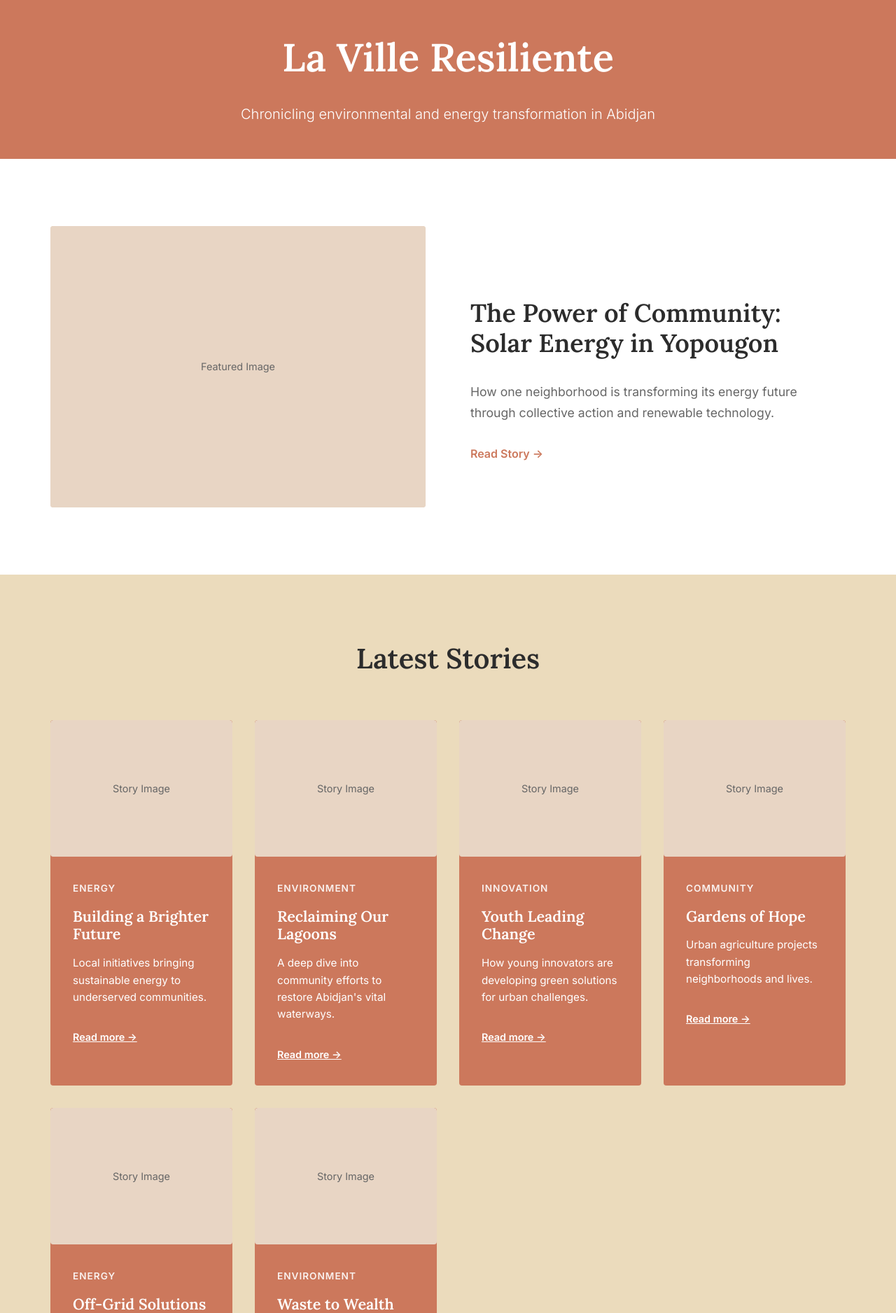
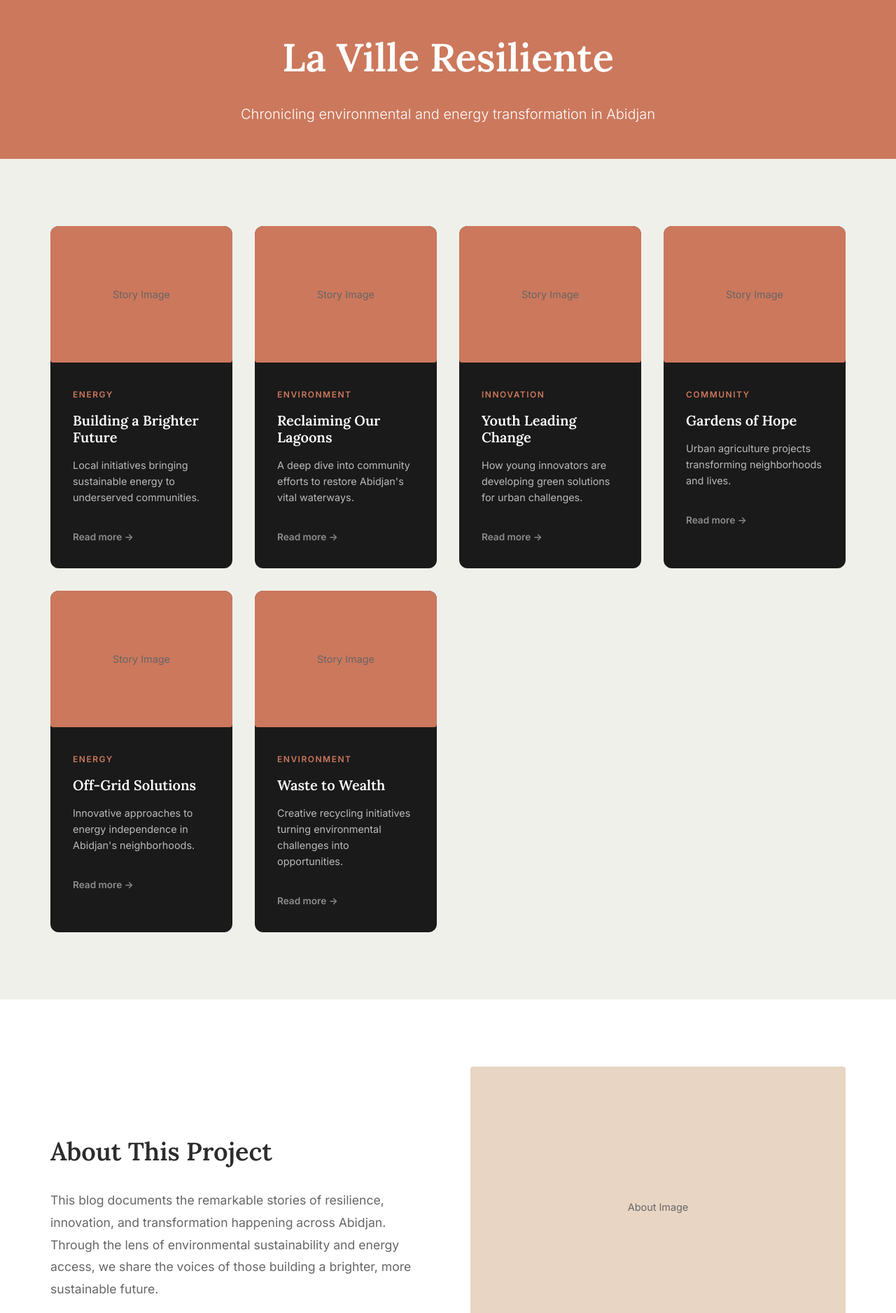
Before and after one commit to Farida-Adamu/Web_Throway, a PHP site: page / in a window 1280 px wide. Shown: the part 99-1975 px from the top of the page at 70% size. Run offline with PHP 8.4, Linux system fonts and the light colour scheme.

Commit message:
Update design based on client feedback
- Remove featured article section with white background
- Remove "Latest Stories" heading
- Change background color to lighter shade #F0F0EB
- Redesign blog cards with dark background (#1a1a1a)
- Add terracotta accent on card images
- Update card text styling for better readability on dark background
- Increase border radius on cards to 12px

```diff
--- a/index.html
+++ b/index.html
@@ -32,28 +32,9 @@
             </div>
         </section>
 
-        <!-- Featured Article -->
-        <section class="featured">
-            <div class="container">
-                <article class="featured-article">
-                    <div class="featured-image">
-                        <div class="placeholder-image">Featured Image</div>
-                    </div>
-                    <div class="featured-text">
-                        <span class="category">Environment</span>
-                        <h3>The Power of Community: Solar Energy in Yopougon</h3>
-                        <p class="excerpt">How one neighborhood is transforming its energy future through collective action and renewable technology.</p>
-                        <a href="post.html" class="read-more">Read Story →</a>
-                    </div>
-                </article>
-            </div>
-        </section>
-
         <!-- Blog Grid -->
         <section id="blog" class="blog-grid">
             <div class="container">
-                <h2 class="section-title">Latest Stories</h2>
-
                 <div class="grid">
                     <article class="blog-card">
                         <div class="card-image">
--- a/styles.css
+++ b/styles.css
@@ -9,7 +9,7 @@
     --accent-color: #A86A4D;       /* Darker terracotta */
     --text-dark: #2C2C2C;
     --text-light: #666666;
-    --bg-light: #EBDBBC;           /* Updated background */
+    --bg-light: #F0F0EB;           /* Updated background */
     --white: #FFFFFF;
 
     /* Typography */
@@ -193,13 +193,16 @@ img {
 
 .category {
     display: inline-block;
-    font-size: 0.85rem;
+    font-size: 0.75rem;
     text-transform: uppercase;
-    letter-spacing: 1px;
-    color: var(--white);
+    letter-spacing: 1.5px;
+    color: var(--primary-color);
     font-weight: 600;
     margin-bottom: var(--spacing-sm);
-    opacity: 0.9;
+}
+
+.blog-card .category {
+    color: var(--primary-color);
 }
 
 .featured-text h3 {
@@ -249,15 +252,15 @@ img {
 }
 
 .blog-card {
-    background-color: #CC785C;
-    border-radius: var(--border-radius);
+    background-color: #1a1a1a;
+    border-radius: 12px;
     overflow: hidden;
     transition: transform 0.3s ease, box-shadow 0.3s ease;
 }
 
 .blog-card:hover {
     transform: translateY(-5px);
-    box-shadow: 0 10px 30px rgba(0, 0, 0, 0.1);
+    box-shadow: 0 10px 30px rgba(0, 0, 0, 0.2);
 }
 
 .card-image {
@@ -265,28 +268,37 @@ img {
     aspect-ratio: 16/10;
 }
 
+.card-image .placeholder-image {
+    background-color: #CC785C;
+}
+
 .card-content {
     padding: var(--spacing-md);
 }
 
 .card-content h3 {
-    font-size: 1.35rem;
+    font-size: 1.25rem;
     margin-bottom: var(--spacing-sm);
     color: var(--white);
+    font-weight: 600;
 }
 
 .card-content p {
-    font-size: 0.95rem;
+    font-size: 0.9rem;
     margin-bottom: var(--spacing-md);
     line-height: 1.6;
-    color: var(--white);
+    color: rgba(255, 255, 255, 0.7);
 }
 
 .card-link {
     font-weight: 600;
-    font-size: 0.9rem;
+    font-size: 0.85rem;
+    color: rgba(255, 255, 255, 0.5);
+    text-decoration: none;
+}
+
+.card-link:hover {
     color: var(--white);
-    text-decoration: underline;
 }
 
 /* ==========================================
```
